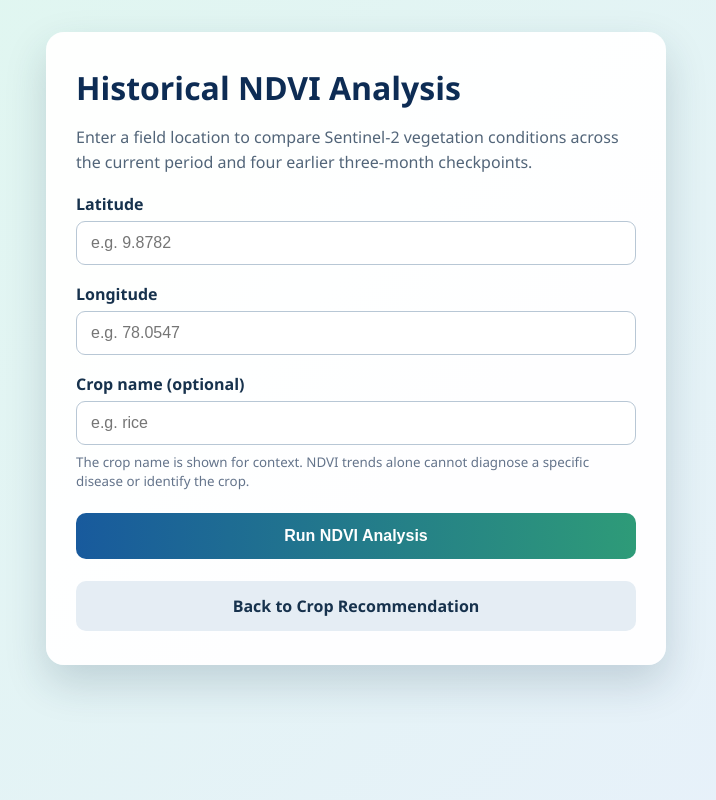
After one commit to Trishimmer/design-thinking-tce, a Flask app: page /ndvi_analysis in a window 1280 px wide. The commit adds this page. Shown: the whole page, without its empty margins (284-1000 px from the left). Run offline with Flask 3, Linux system fonts and the light colour scheme; parts of the project's set-up code (start-up, migrations or seed data) failed here and were passed over.

Commit message:
Updated NDVI to time series data and analysis

```diff
--- a/app.py
+++ b/app.py
@@ -1,11 +1,13 @@
 import matplotlib
 matplotlib.use('Agg')  # must be set before anything imports matplotlib.pyplot
+import matplotlib.pyplot as plt
 
 from flask import Flask, render_template, request
 import pandas as pd
 import pickle
 import os
 import uuid
+from datetime import date, timedelta
 from werkzeug.utils import secure_filename
 
 import satellite
@@ -53,6 +55,85 @@ def get_ndvi_assessment(ndvi_mean):
         'explanation': explanation,
     }
 
+
+def subtract_months(value, months):
+    """Subtract whole calendar months while keeping the date valid."""
+    month_index = value.year * 12 + value.month - 1 - months
+    year, month_index = divmod(month_index, 12)
+    month = month_index + 1
+    day = min(value.day, [31, 29 if year % 4 == 0 and (year % 100 != 0 or year % 400 == 0) else 28,
+                          31, 30, 31, 30, 31, 31, 30, 31, 30, 31][month - 1])
+    return date(year, month, day)
+
+
+def analyze_ndvi_trend(periods):
+    """Summarize a chronological list of successful NDVI periods."""
+    values = [period['mean'] for period in periods]
+    current = values[-1]
+    previous = values[:-1]
+
+    if previous:
+        historical_average = sum(previous) / len(previous)
+        change_percent = ((current - previous[-1]) / abs(previous[-1]) * 100) if previous[-1] else None
+        anomaly = current - historical_average
+    else:
+        historical_average = None
+        change_percent = None
+        anomaly = None
+
+    if change_percent is not None and change_percent <= -20:
+        status = 'Significant vegetation decline detected.'
+        detail = 'The latest NDVI is substantially below the previous period. Possible stress or field change should be investigated.'
+    elif change_percent is not None and change_percent <= -10:
+        status = 'Moderate vegetation decline detected.'
+        detail = 'The latest NDVI is below the previous period. Monitor the field for water, pest, disease, or harvesting effects.'
+    elif change_percent is not None and change_percent >= 10:
+        status = 'Vegetation condition is improving.'
+        detail = 'The latest NDVI has increased compared with the previous period.'
+    else:
+        status = 'Vegetation condition is relatively stable.'
+        detail = 'No substantial period-to-period NDVI change was detected.'
+
+    return {
+        'current': current,
+        'historical_average': historical_average,
+        'change_percent': change_percent,
+        'anomaly': anomaly,
+        'status': status,
+        'detail': detail,
+    }
+
+
+def create_ndvi_trend_plot(periods, out_dir='static'):
+    os.makedirs(out_dir, exist_ok=True)
+    output_path = os.path.join(out_dir, f'ndvi_trend_{uuid.uuid4().hex}.png')
+    labels = [period['label'] for period in periods]
+    values = [period['mean'] for period in periods]
+
+    fig, ax = plt.subplots(figsize=(9, 4.5))
+    ax.plot(labels, values, marker='o', linewidth=2.5, color='#185a9d')
+    ax.fill_between(range(len(values)), values, alpha=0.12, color='#43cea2')
+    if len(values) > 1:
+        historical_average = sum(values[:-1]) / len(values[:-1])
+        ax.axhline(
+            historical_average,
+            linestyle='--',
+            linewidth=1.5,
+            color='#d97706',
+            label=f'Historical average ({historical_average:.3f})',
+        )
+    ax.set_ylim(-1, 1)
+    ax.set_ylabel('Mean NDVI')
+    ax.set_xlabel('Observation period')
+    ax.grid(axis='y', alpha=0.25)
+    ax.set_title('Historical NDVI trend')
+    if len(values) > 1:
+        ax.legend(loc='best')
+    fig.tight_layout()
+    fig.savefig(output_path, dpi=140)
+    plt.close(fig)
+    return output_path
+
 # Load the trained model and label encoder
 with open('crop_model.pkl', 'rb') as f:
     model = pickle.load(f)
@@ -84,6 +165,85 @@ def ee_status():
 @app.route('/')
 def index():
     return render_template('index.html')
+
+
+@app.route('/ndvi_analysis', methods=['GET', 'POST'])
+def ndvi_analysis():
+    if request.method == 'GET':
+        return render_template('ndvi_analysis.html')
+
+    try:
+        lat_text = request.form.get('latitude', '').strip()
+        lon_text = request.form.get('longitude', '').strip()
+        crop_name = request.form.get('crop_name', '').strip()
+        errors = []
+
+        try:
+            latitude = float(lat_text)
+            longitude = float(lon_text)
+        except ValueError:
+            errors.append('Latitude and longitude must be numeric values.')
+            latitude = longitude = None
+
+        if latitude is not None and not -90 <= latitude <= 90:
+            errors.append('Latitude must be between -90 and 90.')
+        if longitude is not None and not -180 <= longitude <= 180:
+            errors.append('Longitude must be between -180 and 180.')
+        if errors:
+            return render_template('error.html', errors=errors), 400
+
+        today = date.today()
+        periods = []
+        unavailable = []
+
+        for months_ago in (12, 9, 6, 3, 0):
+            period_end = subtract_months(today, months_ago)
+            period_start = period_end - timedelta(days=30)
+            label = 'Current' if months_ago == 0 else f'{months_ago} months ago'
+            tif_path = None
+            try:
+                fetched = gee_utils.fetch_sentinel2_red_nir(
+                    latitude,
+                    longitude,
+                    start_date=period_start.isoformat(),
+                    end_date=period_end.isoformat(),
+                    out_dir='static',
+                )
+                tif_path = fetched['path']
+                ndvi = satellite.compute_ndvi_from_geotiff(tif_path, out_dir='static')
+                periods.append({
+                    'label': label,
+                    'date': period_end.isoformat(),
+                    'mean': ndvi['mean'],
+                    'std': ndvi['std'],
+                    'image': ndvi['image'],
+                })
+            except Exception as exc:
+                unavailable.append(f'{label}: {str(exc)}')
+            finally:
+                if tif_path:
+                    try:
+                        os.remove(tif_path)
+                    except OSError:
+                        pass
+
+        if not periods:
+            return render_template('error.html', errors=['No usable Sentinel-2 imagery was found for any requested period.'] + unavailable), 400
+
+        trend = analyze_ndvi_trend(periods)
+        trend_image = create_ndvi_trend_plot(periods)
+        return render_template(
+            'ndvi_result.html',
+            latitude=latitude,
+            longitude=longitude,
+            crop_name=crop_name,
+            periods=periods,
+            trend=trend,
+            trend_image=trend_image,
+            unavailable=unavailable,
+        )
+    except Exception as exc:
+        return render_template('error.html', errors=[f'NDVI analysis error: {str(exc)}']), 500
 
 @app.route('/predict_crop', methods=['POST'])
 def predict_crop():
--- a/gee_utils.py
+++ b/gee_utils.py
@@ -4,6 +4,7 @@ import tempfile
 import requests
 import zipfile
 import json
+import uuid
 import rasterio
 
 
@@ -140,7 +141,7 @@ def fetch_sentinel2_red_nir(lat, lon, start_date=None, end_date=None, buffer_m=5
                 nir_data = nir_src.read(1)
 
             profile.update(count=2)
-            merged_path = os.path.join(out_dir, 'download_red_nir.tif')
+            merged_path = os.path.join(out_dir, f'download_red_nir_{uuid.uuid4().hex}.tif')
             with rasterio.open(merged_path, 'w', **profile) as dst:
                 dst.write(red_data, 1)
                 dst.write(nir_data, 2)
--- a/templates/index.html
+++ b/templates/index.html
@@ -237,6 +237,7 @@
         <!-- 🌱 Predict Button -->
         <button type="submit">🌱 Predict Crop</button>
       </form>
+      <a href="{{ url_for('ndvi_analysis') }}" style="display:block;margin-top:16px;padding:15px;text-align:center;font-size:1.1em;font-weight:bold;border-radius:12px;background:#0d2c54;color:#fff;text-decoration:none;">🛰️ Analyze Historical NDVI</a>
     </div>
 
     <!-- 🚀 Script for Weather Autofill and Submit Delay -->
--- /dev/null
+++ b/templates/ndvi_analysis.html
@@ -0,0 +1,41 @@
+<!DOCTYPE html>
+<html lang="en">
+<head>
+  <meta charset="UTF-8">
+  <meta name="viewport" content="width=device-width, initial-scale=1.0">
+  <title>Historical NDVI Analysis</title>
+  <style>
+    * { box-sizing: border-box; }
+    body { margin: 0; min-height: 100vh; padding: 32px 16px; font-family: "Segoe UI", sans-serif; color: #17324d; background: linear-gradient(135deg, #dff7ef, #e8f0fb); }
+    .card { max-width: 620px; margin: 0 auto; padding: 34px 30px; background: rgba(255,255,255,.96); border-radius: 18px; box-shadow: 0 18px 42px rgba(20,55,80,.18); }
+    h1 { margin: 0 0 10px; color: #0d2c54; }
+    p { color: #526579; line-height: 1.55; }
+    label { display: block; margin: 18px 0 6px; font-weight: 600; }
+    input { width: 100%; padding: 12px 14px; border: 1px solid #b8c7d5; border-radius: 9px; font-size: 1rem; }
+    button, a { display: block; width: 100%; margin-top: 22px; padding: 14px; border: 0; border-radius: 10px; text-align: center; text-decoration: none; font-size: 1rem; font-weight: 700; cursor: pointer; }
+    button { color: white; background: linear-gradient(90deg, #185a9d, #2e9b78); }
+    a { color: #17324d; background: #e5edf4; }
+    small { display: block; margin-top: 8px; color: #64748b; line-height: 1.45; }
+  </style>
+</head>
+<body>
+  <main class="card">
+    <h1>Historical NDVI Analysis</h1>
+    <p>Enter a field location to compare Sentinel-2 vegetation conditions across the current period and four earlier three-month checkpoints.</p>
+    <form action="{{ url_for('ndvi_analysis') }}" method="POST">
+      <label for="latitude">Latitude</label>
+      <input id="latitude" name="latitude" type="number" step="0.000001" min="-90" max="90" required placeholder="e.g. 9.8782">
+
+      <label for="longitude">Longitude</label>
+      <input id="longitude" name="longitude" type="number" step="0.000001" min="-180" max="180" required placeholder="e.g. 78.0547">
+
+      <label for="crop_name">Crop name (optional)</label>
+      <input id="crop_name" name="crop_name" type="text" maxlength="80" placeholder="e.g. rice">
+      <small>The crop name is shown for context. NDVI trends alone cannot diagnose a specific disease or identify the crop.</small>
+
+      <button type="submit">Run NDVI Analysis</button>
+    </form>
+    <a href="{{ url_for('index') }}">Back to Crop Recommendation</a>
+  </main>
+</body>
+</html>
```
Also changed, not shown: templates/ndvi_result.html (added, +76 -0 lines), static/ndvi_d1c8cc0609e246aab2270e9871ee8d19.png (deleted), static/ndvi_ebedc734f3a24073916374150fbfe9dc.png (deleted).
